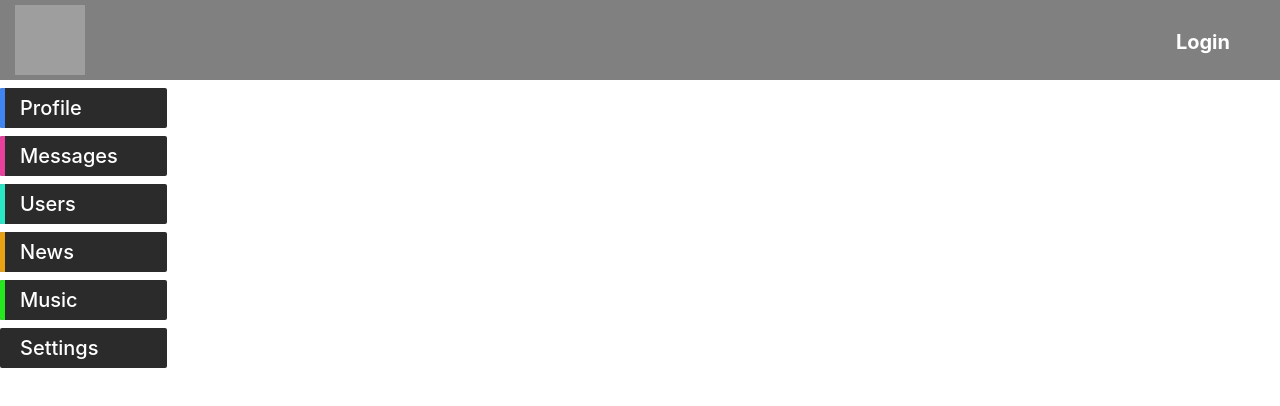
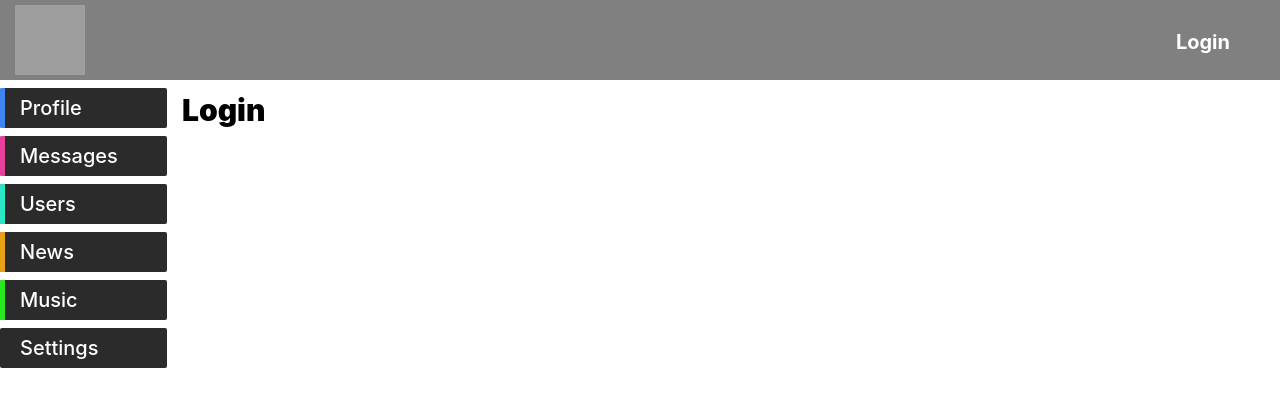
Before and after one commit to SasnykVova/First-social-network, a React (Create React App) app: page /login in a window 1280 px wide. Shown: the top 406 px of the page. Built offline with nearby package versions, Linux system fonts and the light colour scheme; no server answers; grey boxes are pictures that could not be loaded.

Commit message:
add navigation/redirect to login in dialogs

```diff
--- a/src/App.js
+++ b/src/App.js
@@ -9,6 +9,7 @@ import NewsContainer from './components/news/newsContainer';
 import UsersContainer from './components/users/usersContainer';
 import ProfileContainer from './components/Profile/ProfileContainer';
 import HeaderContainer from './components/header/headerContainer';
+import Login from './components/login/login';
 
 const App = () => {
 
@@ -24,6 +25,7 @@ const App = () => {
             <Route path="/music" element={<Music/>} />
             <Route path="/settings" element={<Settings/>} />
             <Route path="/users" element={<UsersContainer/>}/>
+            <Route path="/login" element={<Login/>}/>
           </Routes>
         </div>
       </div>
--- a/src/components/dialogs/dialogs.js
+++ b/src/components/dialogs/dialogs.js
@@ -2,6 +2,8 @@ import s from './dialogs.module.scss';
 import Dialog from './dialog/dialog';
 import Message from './message/message';
 import Avatar from './avatar/avatar';
+import { Navigate } from 'react-router-dom';
+
 
 
 
@@ -19,6 +21,7 @@ const Dialogs = (props) => {
         props.newElementChange(body);
     }
 
+    if (props.auth.isAuth === false) return <Navigate to={"/login"}/>
     return (
         <div className={s.dialogs}>
             <div className={s.dialogs__wrapperAvata}>
--- a/src/components/dialogs/dialogsContainer.js
+++ b/src/components/dialogs/dialogsContainer.js
@@ -7,6 +7,7 @@ import Dialogs from './dialogs';
 let mapStateToProps = (state) => {
     return {
         state:state.messagePage,
+        auth:state.auth,
     }
 }
 
--- /dev/null
+++ b/src/components/login/login.js
@@ -0,0 +1,11 @@
+import s from './login.module.scss';
+
+const Login = (props) => {
+    return (
+        <div class={s.login}>
+            <h1 class={s.login__title}>Login</h1>
+        </div>
+    )
+}
+
+export default Login;
--- /dev/null
+++ b/src/components/login/login.module.scss
@@ -0,0 +1,11 @@
+.login{
+    color: black;
+
+
+    &__title {
+        padding: 15px 0 0 15px;
+        font-size: 30px;
+        font-weight: 900;
+
+    }
+}
```
